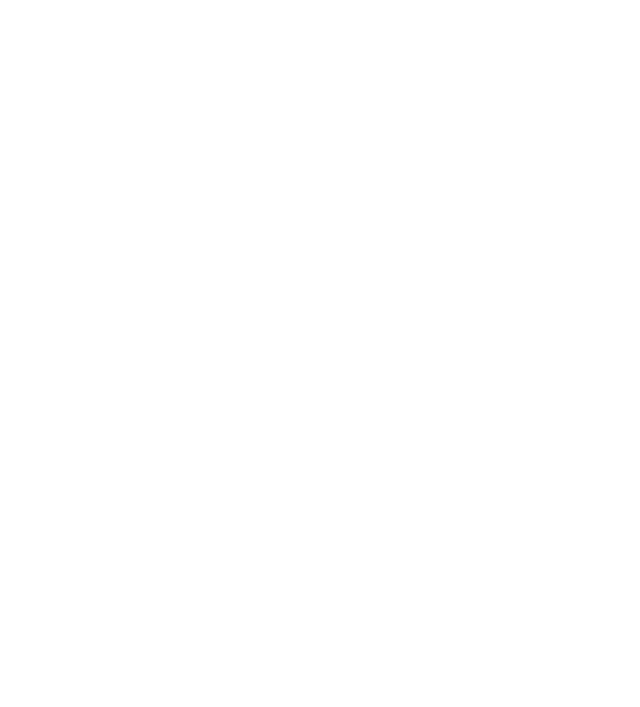
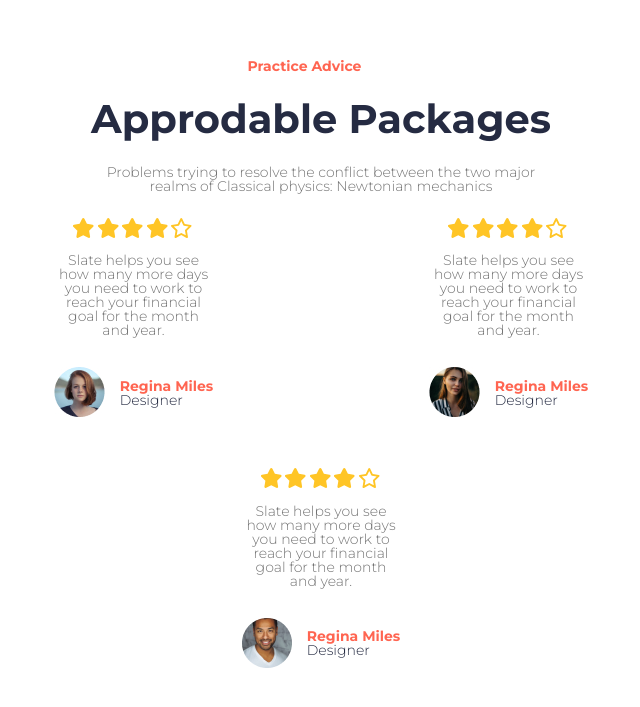
Before and after one commit to repsweet080303/react-training, a React (Vite) app in the folder practice-one/: page / in a window 1280 px wide. Shown: the part 6961-7668 px from the top of the page, without its empty margins (319-959 px from the left). Before the commit the page ends 6860 px from the top, so only its background shows below. Built offline with nearby package versions, Linux system fonts and the light colour scheme; the HTML template or start-up script is replaced by a standard one.

Commit message:
#118 create Testimonial layout

```diff
--- a/practice-one/src/components/common/Feedback/index.tsx
+++ b/practice-one/src/components/common/Feedback/index.tsx
@@ -7,7 +7,7 @@
 import User from '@/components/common/User';
 
 const Feedback = ({
-  name, job, url, comment, alt,
+  name, job, url, children, alt,
 }: IFeedback) => (
   <div className="feedback">
     <div className="feedback__rate">
@@ -24,7 +24,7 @@
       weightTypo="typo__regular"
       additionalTypo="typo__comment"
     >
-      {comment}
+      {children}
     </Typo>
     <User name={name} job={job} url={url} alt={alt} />
   </div>
--- /dev/null
+++ b/practice-one/src/components/layouts/Testimonial.tsx
@@ -0,0 +1,67 @@
+import React from 'react';
+import Feedback from '@/components/common/Feedback';
+import Typo from '@/components/common/Typo';
+
+const Testimonial = () => (
+  <section className="testimonial">
+    <div className="container--large">
+      <div className="testimonial__content">
+        <Typo
+          statusTypo="typo__primary"
+          sizeTypo="xs"
+          tagTypo="h5"
+          weightTypo="typo__bold"
+          classTypo="typo__tag"
+        >
+          Practice Advice
+        </Typo>
+        <Typo
+          statusTypo="typo__secondary"
+          sizeTypo="xl"
+          tagTypo="h2"
+          weightTypo="typo__bold"
+          classTypo="typo__head"
+        >
+          Approdable Packages
+        </Typo>
+        <Typo
+          statusTypo="typo__paragraph"
+          sizeTypo="xs"
+          tagTypo="p"
+          weightTypo="typo__regular"
+          classTypo="typo__desc"
+        >
+          Problems trying to resolve the conflict between the two major realms
+          of Classical physics: Newtonian mechanics
+        </Typo>
+      </div>
+      <div className="testimonial__feedback">
+        <Feedback
+          name="Regina Miles"
+          job="Designer"
+          url="src/assets/images/avatar-one.jpg"
+        >
+          Slate helps you see how many more days you need to work to reach your
+          financial goal for the month and year.
+        </Feedback>
+        <Feedback
+          name="Regina Miles"
+          job="Designer"
+          url="src/assets/images/avatar-two.jpg"
+        >
+          Slate helps you see how many more days you need to work to reach your
+          financial goal for the month and year.
+        </Feedback>
+        <Feedback
+          name="Regina Miles"
+          job="Designer"
+          url="src/assets/images/avatar-three.png"
+        >
+          Slate helps you see how many more days you need to work to reach your
+          financial goal for the month and year.
+        </Feedback>
+      </div>
+    </div>
+  </section>
+);
+export default Testimonial;
--- a/practice-one/src/pages/HomePage.tsx
+++ b/practice-one/src/pages/HomePage.tsx
@@ -5,6 +5,7 @@
 import Company from '@/components/layouts/Company';
 import PopularCourse from '@/components/layouts/PopularCourse';
 import WatchPlan from '@/components/layouts/WatchPlan';
+import Testimonial from '@/components/layouts/Testimonial';
 
 const HomePage = () => (
   <div className="cover">
@@ -14,6 +15,7 @@
     <Company />
     <PopularCourse />
     <WatchPlan />
+    <Testimonial />
   </div>
 );
 
--- a/practice-one/src/styles/components/_feedback.scss
+++ b/practice-one/src/styles/components/_feedback.scss
@@ -1,7 +1,16 @@
 .feedback {
-  width: 348px;
+  width: 278px;
   padding: 25px;
+  margin: 0 auto;
   display: flex;
   flex-direction: column;
   align-items: center;
+
+  @include desktop {
+    margin: 0;
+  }
+
+  &:last-child {
+    margin: 0 auto;
+  }
 }
--- a/practice-one/src/styles/components/_typo.scss
+++ b/practice-one/src/styles/components/_typo.scss
@@ -165,7 +165,7 @@
   }
 
   &__comment {
-    padding: 15px 98px 30px 98px;
+    padding: 15px 60px 30px 60px;
     text-align: center;
   }
 }
--- a/practice-one/src/styles/layouts/_index.scss
+++ b/practice-one/src/styles/layouts/_index.scss
@@ -3,3 +3,4 @@
 @import 'company';
 @import 'popular';
 @import 'watchPlan';
+@import 'testimonials';
--- /dev/null
+++ b/practice-one/src/styles/layouts/_testimonials.scss
@@ -0,0 +1,30 @@
+.testimonial {
+  &__content {
+    height: 134px;
+    display: flex;
+    flex-direction: column;
+    justify-content: space-between;
+    align-items: center;
+
+    @include desktop {
+      align-items: start;
+    }
+  }
+
+  &__feedback {
+    width: 500px;
+    margin: 0 auto;
+    position: relative;
+    display: flex;
+    justify-content: space-between;
+    flex-wrap: wrap;
+
+    @include tablet {
+      width: 750px;
+    }
+
+    @include desktop {
+      width: 100%;
+    }
+  }
+}
--- a/practice-one/src/types/interfaces.tsx
+++ b/practice-one/src/types/interfaces.tsx
@@ -130,7 +130,7 @@
 export interface IFeedback {
   name: string;
   job: string;
-  comment: string;
+  children: ReactNode;
   url: string;
   alt?: string;
 }
```
